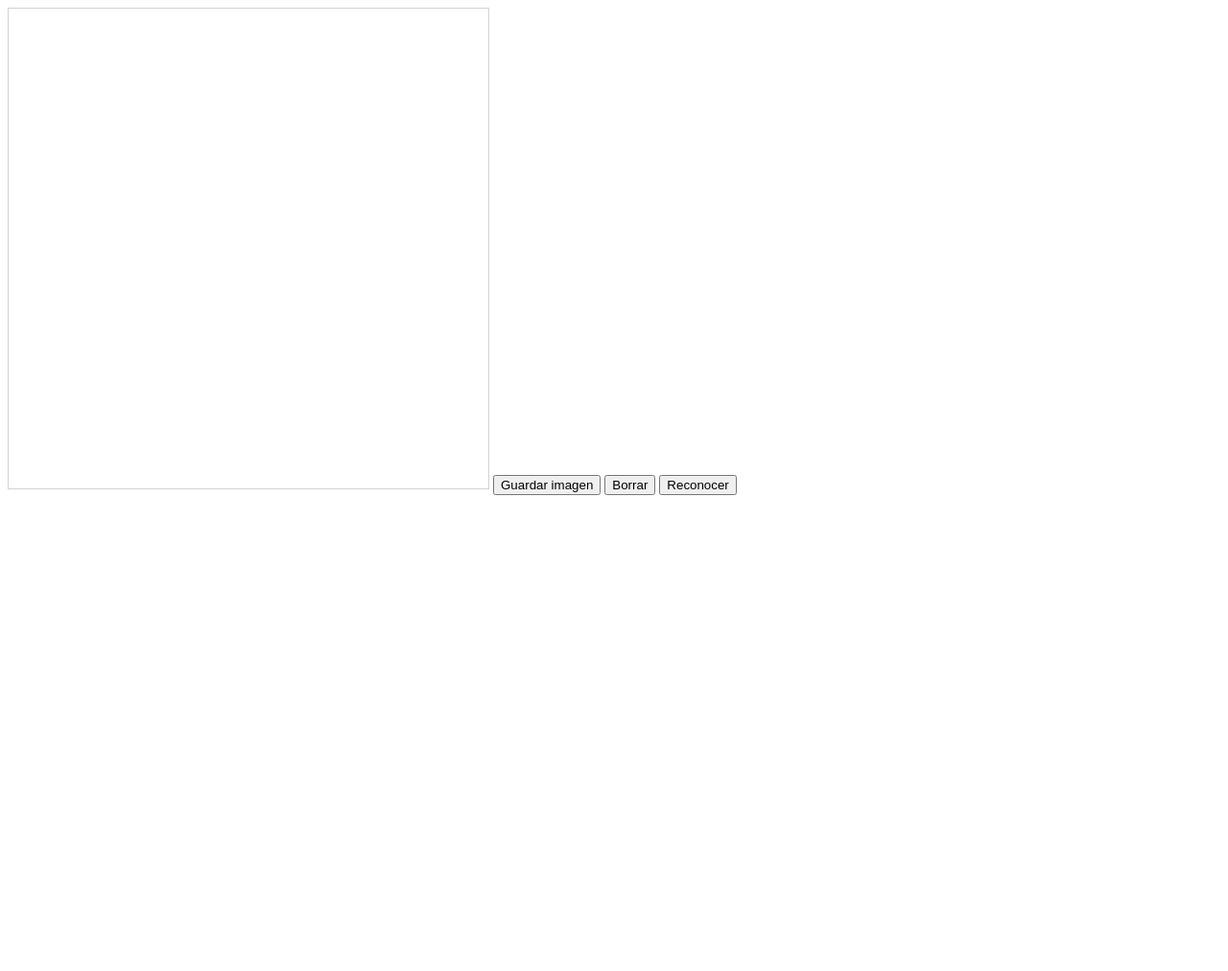
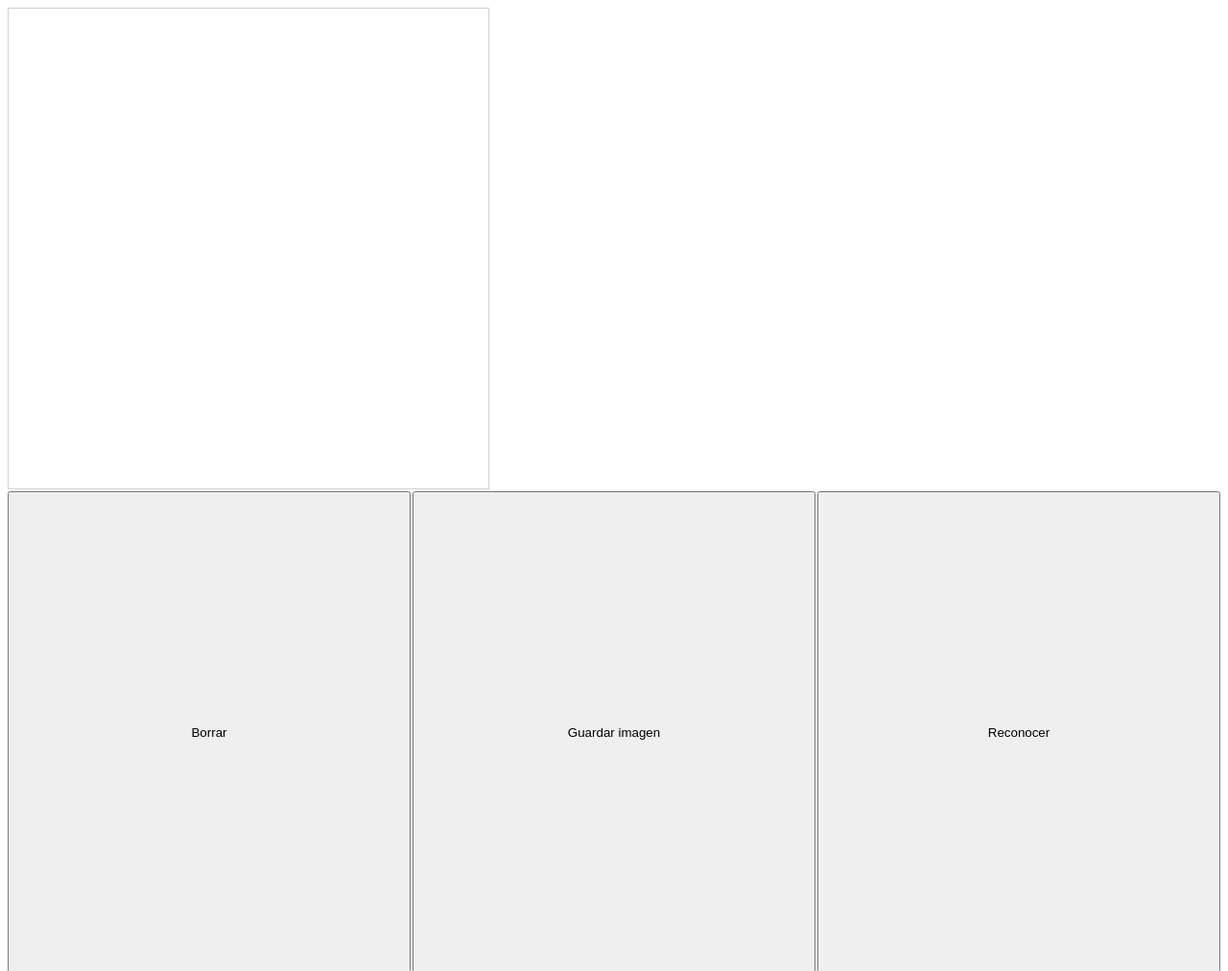
Before and after one commit to arnejado/webCanva, a plain HTML site: page index.html in a window 1280 px wide. Shown: the top 1012 px of the page at 96% size. Before the commit the page ends 800 px from the top, so only its background shows below. Drawn offline with Linux system fonts and the light colour scheme.

Commit message:
añadiendo div cuperpo

```diff
--- a/index.html
+++ b/index.html
@@ -2,7 +2,7 @@
 <html>
 <head>
     <style>
-        .parent {
+        .cuerpo {
             display: grid;
             grid-template-columns: repeat(3, 1fr);
             grid-template-rows: repeat(2, 1fr);
```
